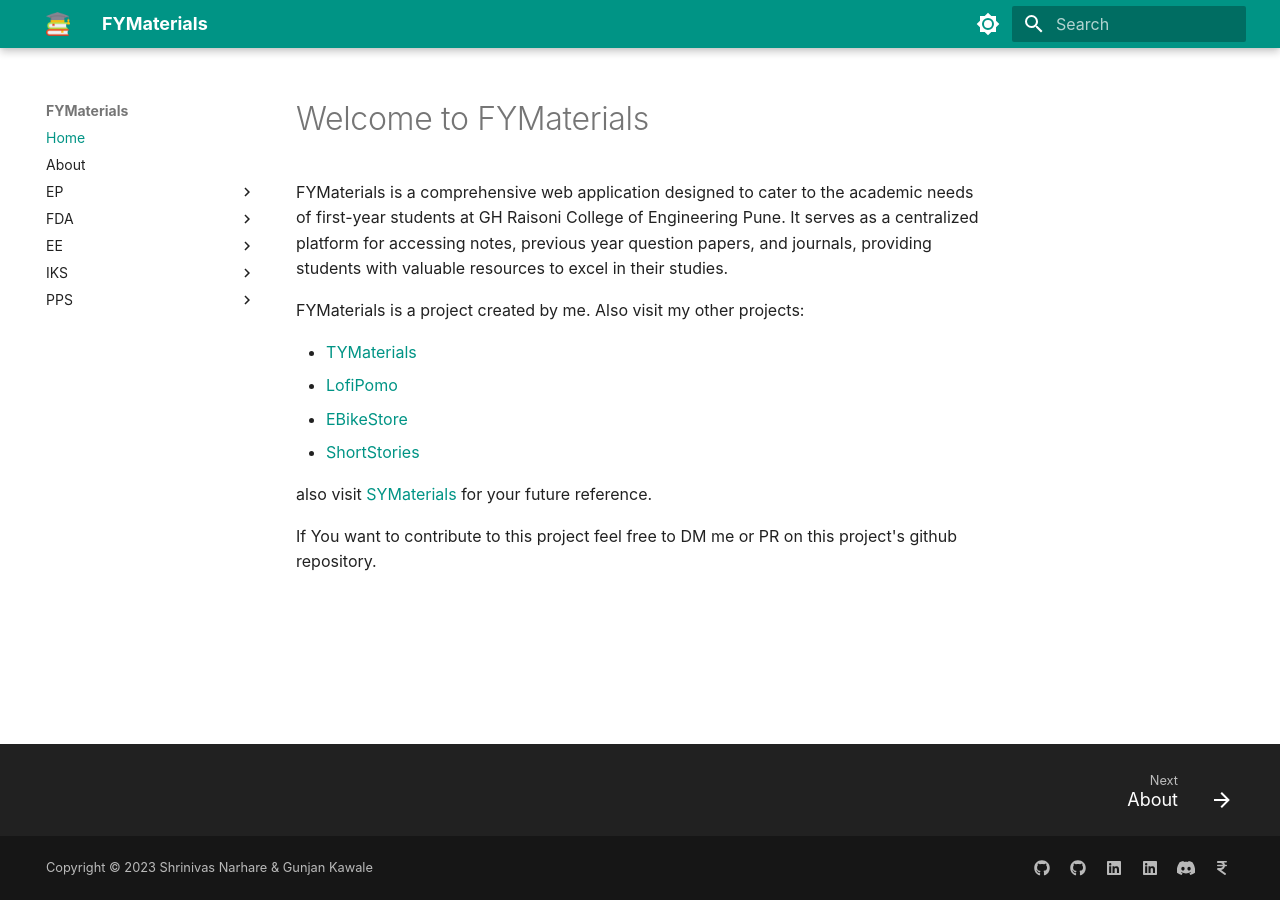
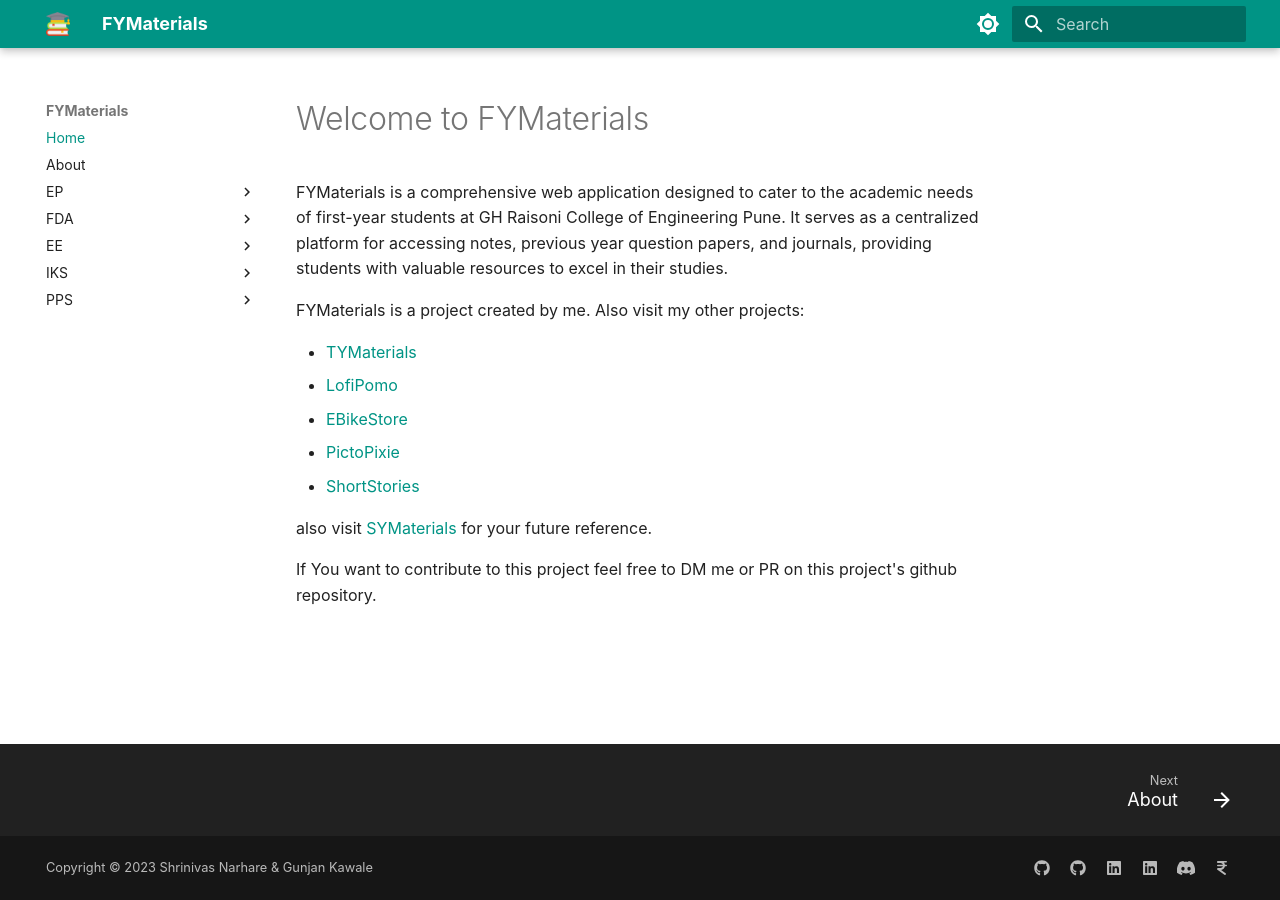
Before and after one commit to GautamPatil1/FYMaterials, an MkDocs documentation site: the page built from docs/index.md, in a window 1280 px wide. Built offline with MkDocs 1.6.1 and Material for MkDocs 9.7.7, drawn with Linux system fonts in a browser that asks for light colours; some web fonts are replaced.

Commit message:
Update index.md

```diff
--- a/docs/index.md
+++ b/docs/index.md
@@ -11,6 +11,7 @@
 - [TYMaterials](https://tymaterials.live)
 - [LofiPomo](https://lofipomo.gautampatil.tech)
 - [EBikeStore](https://ebikestore.tech)
+- [PictoPixie](https://gautampatil1.github.io/pictopixie)
 - [ShortStories](https://short-stories-webapp.vercel.app/)
 
 also visit [SYMaterials](https://symaterials.live) for your future reference.
```
